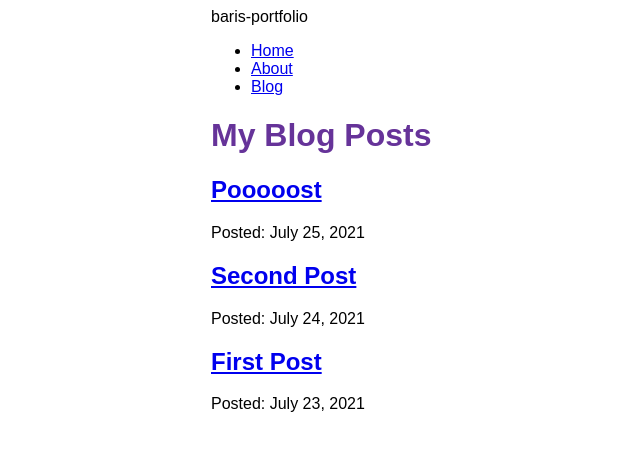
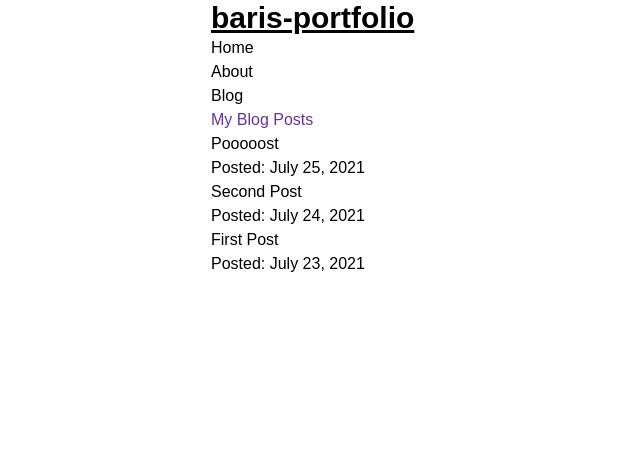
Before and after one commit to barisssss/baris-portfolio, a Gatsby site: page /blog in a window 1280 px wide. Shown: the whole page, without its empty margins (179-819 px from the left). Built offline with nearby package versions, Linux system fonts and the light colour scheme; Gatsby itself is replaced by a stand-in of ours.

Commit message:
installed tailwind css

```diff
--- /dev/null
+++ b/gatsby-browser.js
@@ -0,0 +1 @@
+import './src/styles/global.css'
--- a/gatsby-config.js
+++ b/gatsby-config.js
@@ -7,6 +7,7 @@
     siteUrl: `https://www.yourdomain.tld`,
   },
   plugins: [
+    "gatsby-plugin-postcss",
     "gatsby-plugin-sass",
     "gatsby-plugin-image",
     "gatsby-plugin-sharp",
--- a/package.json
+++ b/package.json
@@ -26,5 +26,11 @@
     "react": "^18.2.0",
     "react-dom": "^18.2.0",
     "sass": "^1.70.0"
+  },
+  "devDependencies": {
+    "autoprefixer": "^10.4.17",
+    "gatsby-plugin-postcss": "^6.13.1",
+    "postcss": "^8.4.33",
+    "tailwindcss": "^3.4.1"
   }
 }
--- /dev/null
+++ b/postcss.config.js
@@ -0,0 +1,6 @@
+module.exports = {
+  plugins: {
+    tailwindcss: {},
+    autoprefixer: {},
+  },
+}
--- a/src/components/layout.js
+++ b/src/components/layout.js
@@ -22,7 +22,7 @@
 
   return (
     <div className={container}>
-    <header className={siteTitle}>{data.site.siteMetadata.title}</header>
+    <header className="text-3xl font-bold underline">{data.site.siteMetadata.title}</header>
       <nav>
         <ul className={navLinks}>
           <li className={navLinkItem}>
--- /dev/null
+++ b/src/styles/global.css
@@ -0,0 +1,3 @@
+@tailwind base;
+@tailwind components;
+@tailwind utilities;
--- /dev/null
+++ b/tailwind.config.js
@@ -0,0 +1,11 @@
+/** @type {import('tailwindcss').Config} */
+module.exports = {
+  content: [
+    "./src/pages/**/*.{js,jsx,ts,tsx}",
+    "./src/components/**/*.{js,jsx,ts,tsx}",
+  ],
+  theme: {
+    extend: {},
+  },
+  plugins: [],
+}
```
Also changed, not shown: 1 other file.
